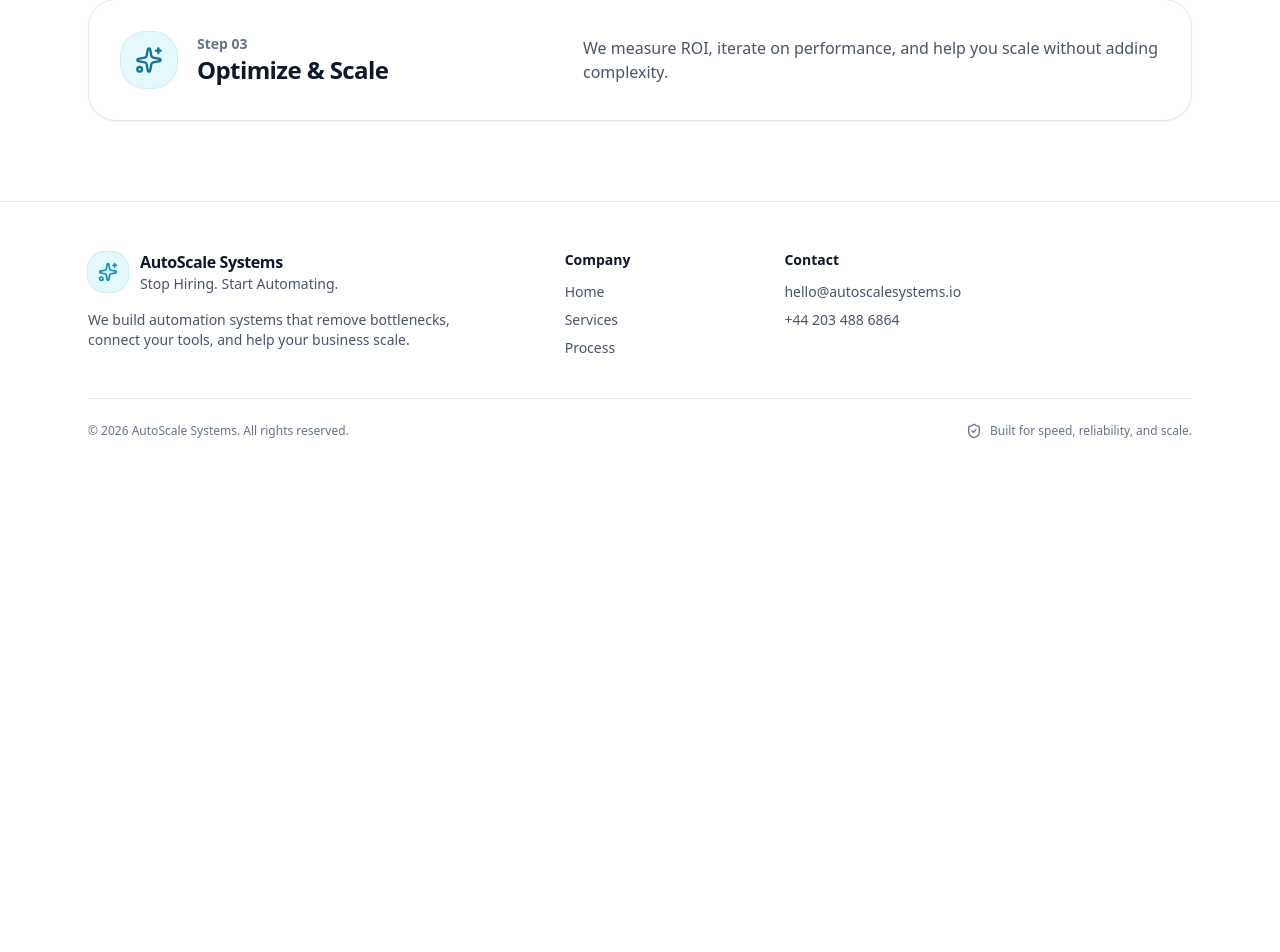
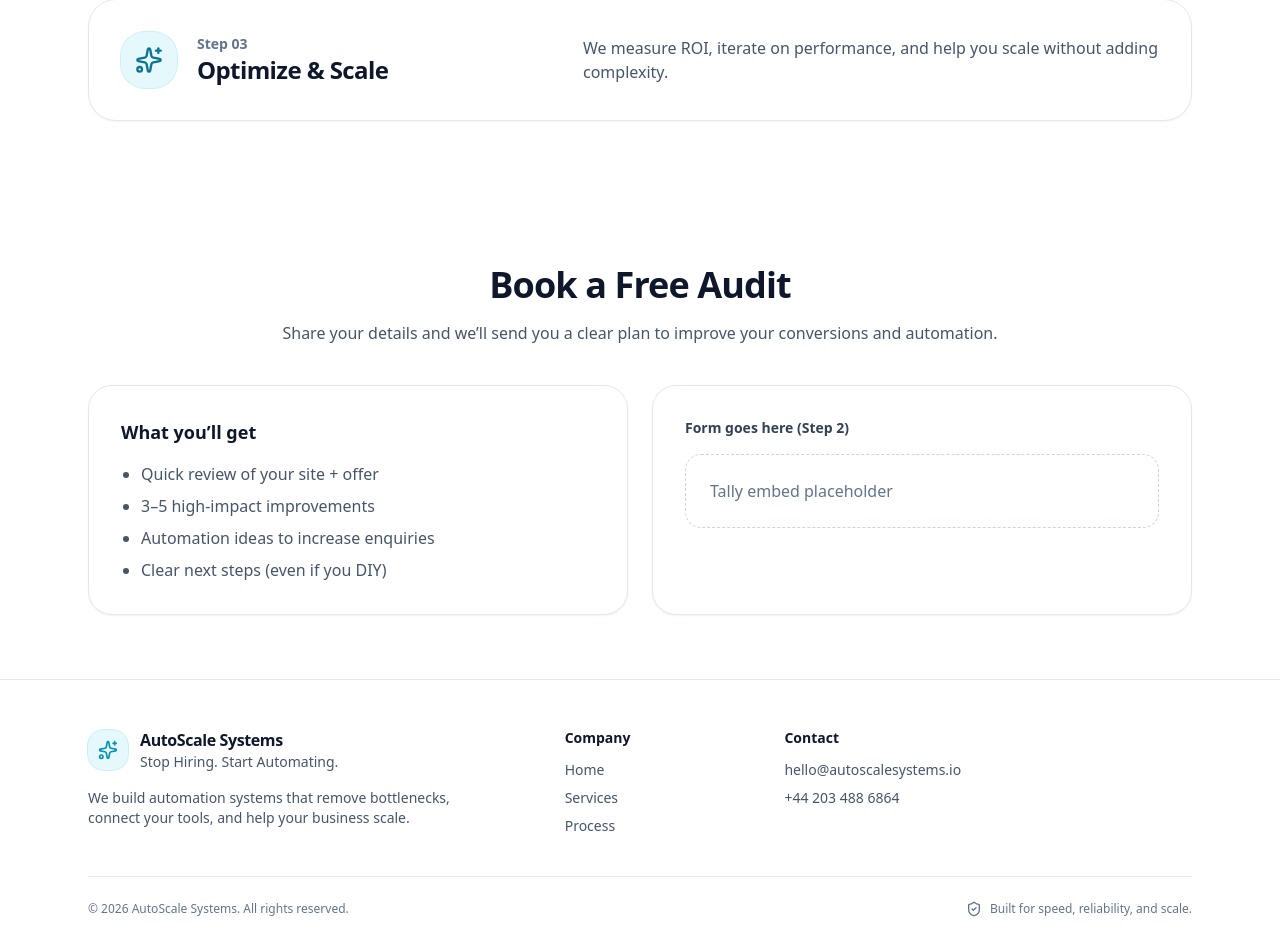
Before and after one commit to 29covv/autoscale-site, a React (Vite) app: page / in a window 1280 px wide. Shown: the part 3358-4310 px from the top of the page. Before the commit the page ends 3845 px from the top, so only its background shows below. Built offline with nearby package versions, Linux system fonts and the light colour scheme.

Commit message:
Added Book a Free Audit section with contact anchor

```diff
--- a/src/App.tsx
+++ b/src/App.tsx
@@ -436,6 +436,37 @@ export default function App() {
         </div>
       </section>
 
+      {/* CONTACT / BOOK AUDIT */}
+<section id="contact" className="mx-auto max-w-6xl px-4 py-16 sm:px-6">
+  <div className="mx-auto max-w-3xl text-center">
+    <h2 className="text-3xl font-black tracking-tight text-slate-900 sm:text-4xl">
+      Book a Free Audit
+    </h2>
+    <p className="mt-4 text-slate-600">
+      Share your details and we’ll send you a clear plan to improve your conversions and automation.
+    </p>
+  </div>
+
+  <div className="mt-10 grid gap-6 md:grid-cols-2">
+    <div className="rounded-3xl border border-slate-200 bg-white p-6 shadow-sm sm:p-8">
+      <h3 className="text-lg font-bold text-slate-900">What you’ll get</h3>
+      <ul className="mt-4 list-disc space-y-2 pl-5 text-slate-600">
+        <li>Quick review of your site + offer</li>
+        <li>3–5 high-impact improvements</li>
+        <li>Automation ideas to increase enquiries</li>
+        <li>Clear next steps (even if you DIY)</li>
+      </ul>
+    </div>
+
+    <div className="rounded-3xl border border-slate-200 bg-white p-6 shadow-sm sm:p-8">
+      <p className="text-sm font-semibold text-slate-700">Form goes here (Step 2)</p>
+      <div className="mt-4 rounded-2xl border border-dashed border-slate-300 p-6 text-slate-500">
+        Tally embed placeholder
+      </div>
+    </div>
+  </div>
+</section>
+
           {/* FOOTER */}
       <footer className="border-t border-slate-200 bg-white">
         <div className="mx-auto max-w-6xl px-4 py-12 sm:px-6">
```
